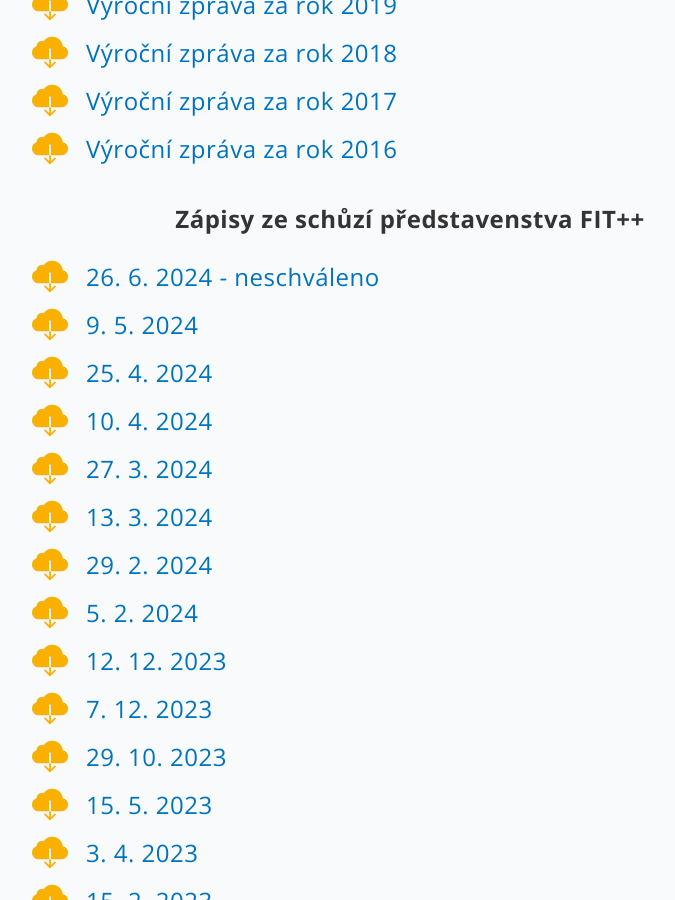
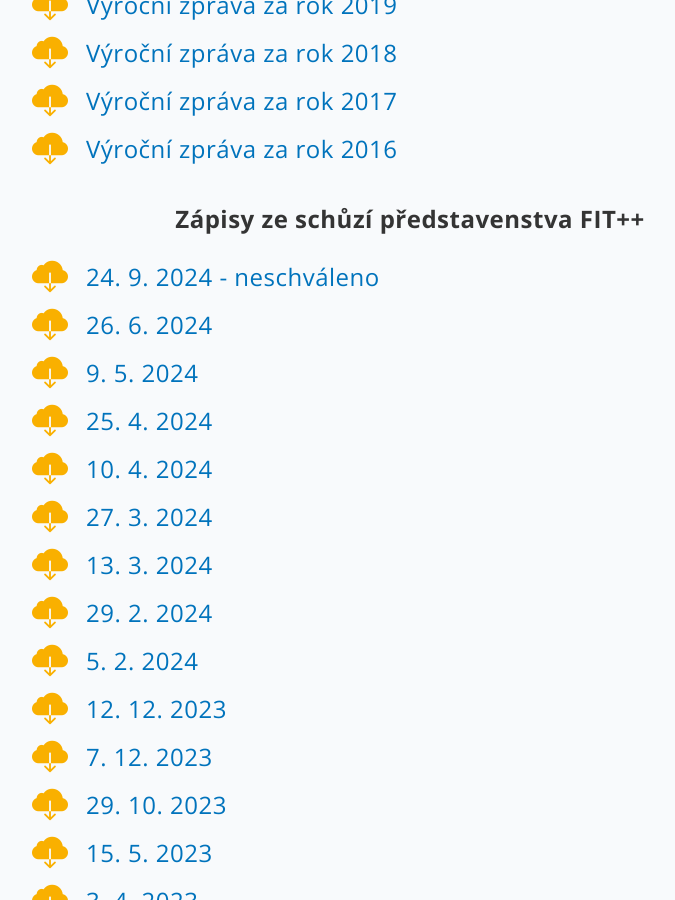
Before and after one commit to klubFITpp/klubfitpp, a Jekyll site: the page built from documents.html, in a window 1280 px wide and 900 px high, scrolled down 711 px. Shown: the whole window, without its empty margins (230-905 px from the left). Built offline with Jekyll 4.4.1, drawn with Linux system fonts in a browser that asks for light colours.

Commit message:
add zapisy

```diff
--- a/_data/documents.yml
+++ b/_data/documents.yml
@@ -26,8 +26,10 @@
       url: "/documents/vyrocniZpravy/2016.pdf"
 - title: "Zápisy ze schůzí představenstva FIT++"
   links:
-    - name: "26. 6. 2024 - neschváleno"
-      url: "https://docs.google.com/document/d/1rqQVfuvoZoBglywhipeGevlnd7jRa46R/edit"
+    - name: "24. 9. 2024 - neschváleno"
+      url: "https://docs.google.com/document/d/1LGiDPCkkGUb0TM5G9VnYYNTK1gM8CL-l/edit"
+    - name: "26. 6. 2024"
+      url: "/documents/zapis/240626.pdf"
     - name: "9. 5. 2024"
       url: "/documents/zapis/240509.pdf"
     - name: "25. 4. 2024"
```
Also changed, not shown: 1 other file.
